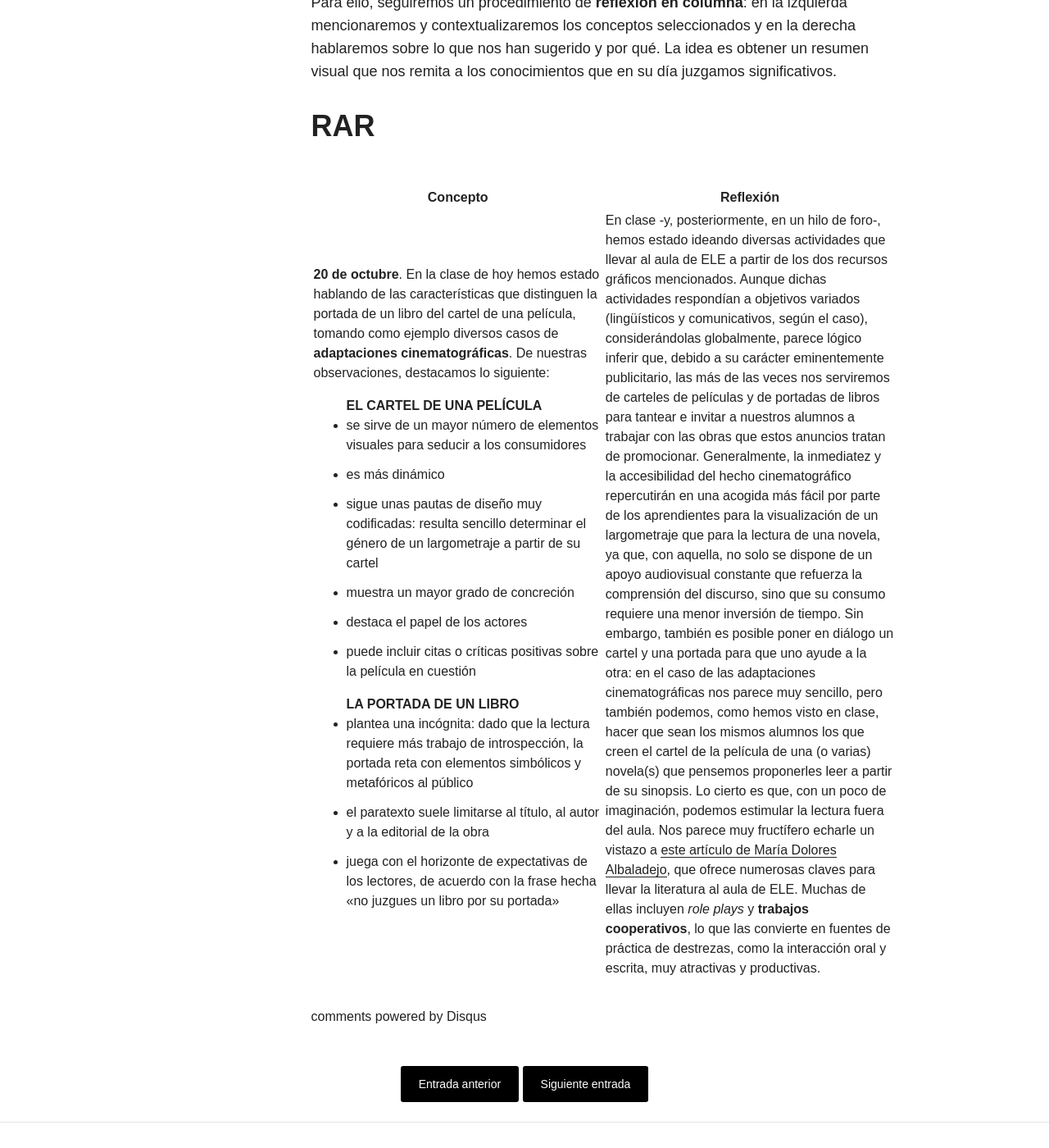
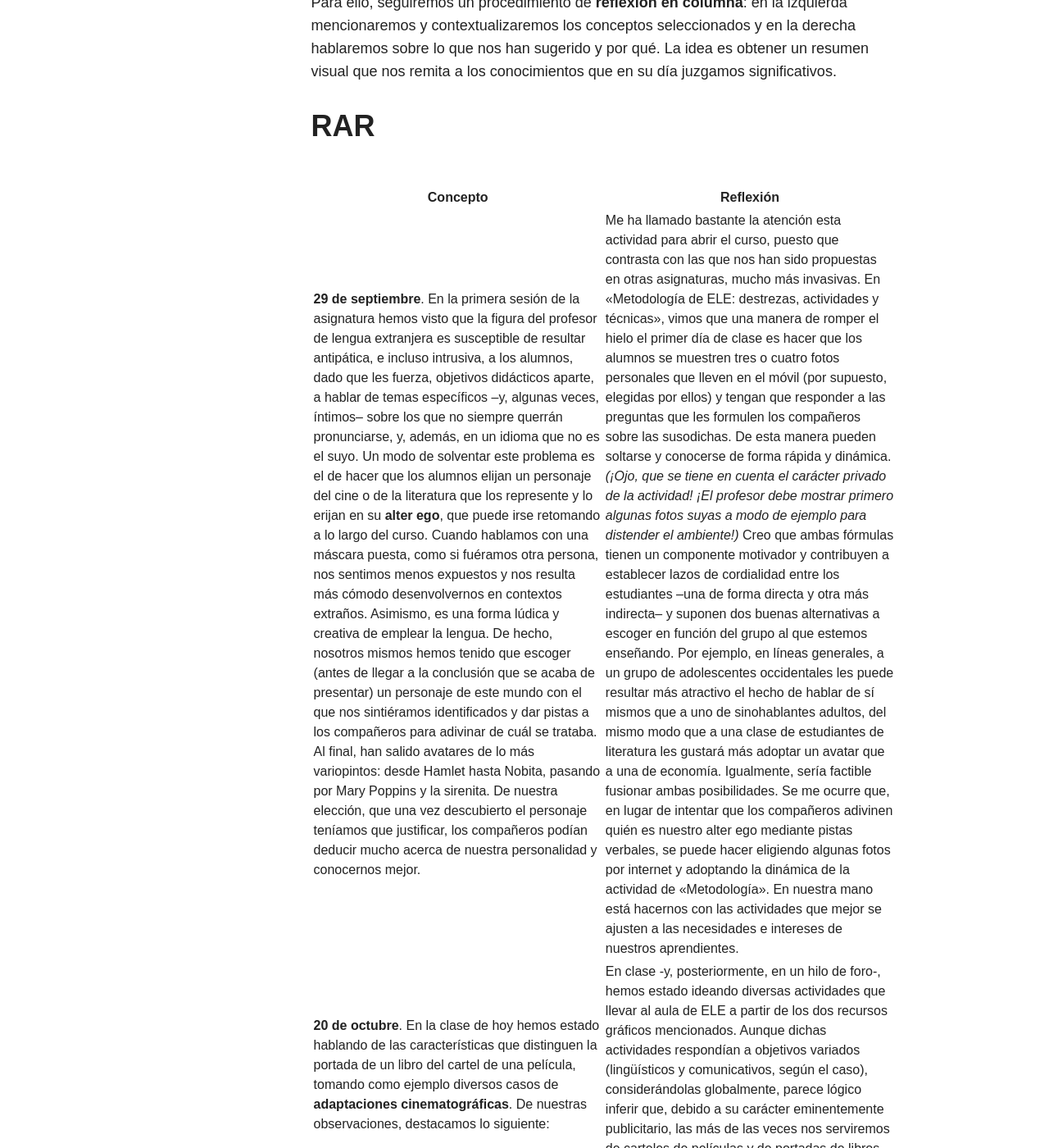
Before and after one commit to immalopez/immalopez.github.io, a Jekyll site: the page built from _posts/blog/2017-10-20-registro-de-aprendizaje-reflexivo.md, in a window 1280 px wide and 1400 px high, scrolled down 819 px. Shown: the whole window at 82% size. Built offline with Jekyll 4.4.1, drawn with Linux system fonts in a browser that asks for light colours; nearby versions of some CDN libraries; comment, search, counter and statistics services are not loaded.

Commit message:
Update 2017-10-20-registro-de-aprendizaje-reflexivo.md

```diff
--- a/_posts/blog/2017-10-20-registro-de-aprendizaje-reflexivo.md
+++ b/_posts/blog/2017-10-20-registro-de-aprendizaje-reflexivo.md
@@ -23,7 +23,16 @@ Para ello, seguiremos un procedimiento de **reflexión en columna**: en la izqui
       <th>Reflexión</th>
     </tr>
     <tr>
-      <td width="50%"><strong>20 de octubre</strong>. En la clase de hoy hemos estado hablando de las características que distinguen la portada de un libro del cartel de una película, tomando como ejemplo diversos casos de <strong>adaptaciones cinematográficas</strong>.
+      <td width="50%"><strong>29 de septiembre</strong>. En la primera sesión de la asignatura hemos visto que la figura del profesor de lengua extranjera es susceptible de resultar antipática, e incluso intrusiva, a los alumnos, dado que les fuerza, objetivos didácticos aparte, a hablar de temas específicos –y, algunas veces, íntimos– sobre los que no siempre querrán pronunciarse, y, además, en un idioma que no es el suyo.
+Un modo de solventar este problema es el de hacer que los alumnos elijan un personaje del cine o de la literatura que los represente y lo erijan en su <strong>alter ego</strong>, que puede irse retomando a lo largo del curso. Cuando hablamos con una máscara puesta, como si fuéramos otra persona, nos sentimos menos expuestos y nos resulta más cómodo desenvolvernos en contextos extraños. Asimismo, es una forma lúdica y creativa de emplear la lengua.
+De hecho, nosotros mismos hemos tenido que escoger (antes de llegar a la conclusión que se acaba de presentar) un personaje de este mundo con el que nos sintiéramos identificados y dar pistas a los compañeros para adivinar de cuál se trataba. Al final, han salido avatares de lo más variopintos: desde Hamlet hasta Nobita, pasando por Mary Poppins y la sirenita. De nuestra elección, que una vez descubierto el personaje teníamos que justificar, los compañeros podían deducir mucho acerca de nuestra personalidad y conocernos mejor.</td>
+      <td>Me ha llamado bastante la atención esta actividad para abrir el curso, puesto que contrasta con las que nos han sido propuestas en otras asignaturas, mucho más invasivas. En «Metodología de ELE: destrezas, actividades y técnicas», vimos que una manera de romper el hielo el primer día de clase es hacer que los alumnos se muestren tres o cuatro fotos personales que lleven en el móvil (por supuesto, elegidas por ellos) y tengan que responder a las preguntas que les formulen los compañeros sobre las susodichas. De esta manera pueden soltarse y conocerse de forma rápida y dinámica. <i>(¡Ojo, que se tiene en cuenta el carácter privado de la actividad! ¡El profesor debe mostrar primero algunas fotos suyas a modo de ejemplo para distender el ambiente!)</i>
+
+Creo que ambas fórmulas tienen un componente motivador y contribuyen a establecer lazos de cordialidad entre los estudiantes –una de forma directa y otra más indirecta– y suponen dos buenas alternativas a escoger en función del grupo al que estemos enseñando. Por ejemplo, en líneas generales, a un grupo de adolescentes occidentales les puede resultar más atractivo el hecho de hablar de sí mismos que a uno de sinohablantes adultos, del mismo modo que a una clase de estudiantes de literatura les gustará más adoptar un avatar que a una de economía. Igualmente, sería factible fusionar ambas posibilidades. Se me ocurre que, en lugar de intentar que los compañeros adivinen quién es nuestro alter ego mediante pistas verbales, se puede hacer eligiendo algunas fotos por internet y adoptando la dinámica de la actividad de «Metodología». En nuestra mano está hacernos con las actividades que mejor se ajusten a las necesidades e intereses de nuestros aprendientes.
+        </td>
+        </tr>
+        <tr>
+      <td><strong>20 de octubre</strong>. En la clase de hoy hemos estado hablando de las características que distinguen la portada de un libro del cartel de una película, tomando como ejemplo diversos casos de <strong>adaptaciones cinematográficas</strong>.
         De nuestras observaciones, destacamos lo siguiente:
          <ul>
            <strong>EL CARTEL DE UNA PELÍCULA</strong>
```
